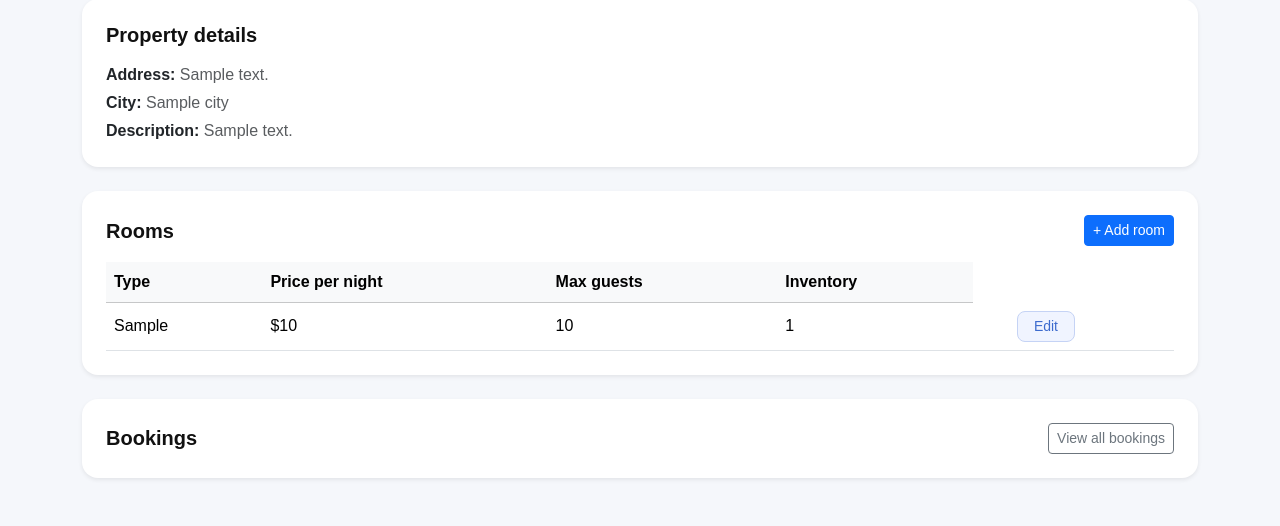
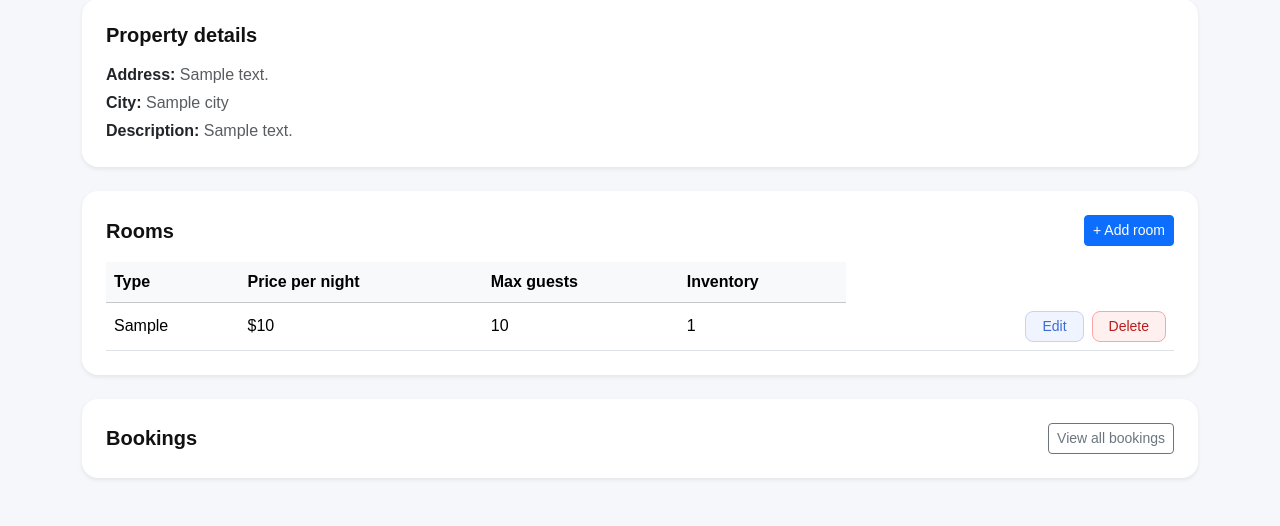
Before and after one commit to paulcap510/hotel-booking-fastapi, a FastAPI app: template templates/manage_property.html in a window 1280 px wide. Shown: the part 306-832 px from the top of the page. Run offline with FastAPI, Linux system fonts and the light colour scheme; the template is opened without the code that fills it: most values are stand-ins (such as "Sample title", 1, 10 or a date in 2020); parts of the project's set-up code (start-up, migrations or seed data) failed here and were passed over.

Commit message:
Updated UI and BE for deleting rooms

```diff
--- a/templates/edit_room.html
+++ b/templates/edit_room.html
@@ -39,10 +39,13 @@
                value="{{ room.total_inventory }}" min="1" required>
       </div>
 
+
+
       <div class="d-flex gap-2">
         <button type="submit" class="btn btn-primary">Save changes</button>
         <a href="/host/properties/{{ hotel.id }}/manage" class="btn btn-outline-secondary">Cancel</a>
       </div>
+
 
     </form>
   </div>
--- a/templates/manage_property.html
+++ b/templates/manage_property.html
@@ -13,6 +13,11 @@
   {% if request.query_params.get("message") %}
   <div class="alert alert-success rounded-3 mb-4">
     {{ request.query_params.get("message") }}
+  </div>
+  {% endif %}
+  {% if request.query_params.get("error") %}
+  <div class="alert alert-danger rounded-3 mb-4">
+    {{ request.query_params.get("error") }}
   </div>
   {% endif %}
 
@@ -74,13 +79,57 @@
             <td>{{ room.total_inventory }}</td>
             <td>
             <td>
-              <a href="/host/properties/{{ hotel.id }}/rooms/{{ room.id }}/edit"
-                class="btn btn-sm rounded-3 px-3"
-                style="background-color: #f0f4ff; color: #3d6bce; border: 1px solid #c5d3f5;">
-                Edit
-              </a>
+              <div class="d-flex gap-2 justify-content-end">
+                <a href="/host/properties/{{ hotel.id }}/rooms/{{ room.id }}/edit"
+                  class="btn btn-sm rounded-3 px-3"
+                  style="background-color: #f0f4ff; color: #3d6bce; border: 1px solid #c5d3f5;">
+                  Edit
+                </a>
+
+
+
+                  <!-- Delete trigger button (no form here) -->
+                  <button type="button"
+                          class="btn btn-sm rounded-3 px-3"
+                          style="background-color: #fff0f0; color: #b91c1c; border: 1px solid #fca5a5;"
+                          data-bs-toggle="modal"
+                          data-bs-target="#deleteModal{{ room.id }}">
+                    Delete
+                  </button>
+
+                  <!-- Modal (one per room, outside the table) -->
+                  <div class="modal fade" id="deleteModal{{ room.id }}" tabindex="-1" aria-hidden="true">
+                    <div class="modal-dialog modal-dialog-centered">
+                      <div class="modal-content rounded-4 border-0 shadow">
+                        <div class="modal-header border-0 pb-0">
+                          <h5 class="modal-title fw-bold">Delete room?</h5>
+                          <button type="button" class="btn-close" data-bs-dismiss="modal"></button>
+                        </div>
+                        <div class="modal-body text-muted">
+                          Are you sure you want to delete <strong>{{ room.room_type }}</strong>?
+                          This cannot be undone.
+                        </div>
+                        <div class="modal-footer border-0 pt-0">
+                          <button type="button" class="btn btn-outline-secondary btn-sm rounded-3"
+                                  data-bs-dismiss="modal">
+                            Cancel
+                          </button>
+                          <form method="post" action="/host/properties/{{ hotel.id }}/rooms/{{ room.id }}/delete">
+                            <button type="submit"
+                                    class="btn btn-sm rounded-3 px-3"
+                                    style="background-color: #fff0f0; color: #b91c1c; border: 1px solid #fca5a5;">
+                              Yes, delete
+                            </button>
+                          </form>
+                        </div>
+                      </div>
+                    </div>
+                  </div>
+
+
+
+              </div>
             </td>
-              </a>
             </td>
           </tr>
           {% endfor %}
```
Also changed, not shown: routers/host.py (+47 -0 lines), routers/users.py (+0 -11 lines).
